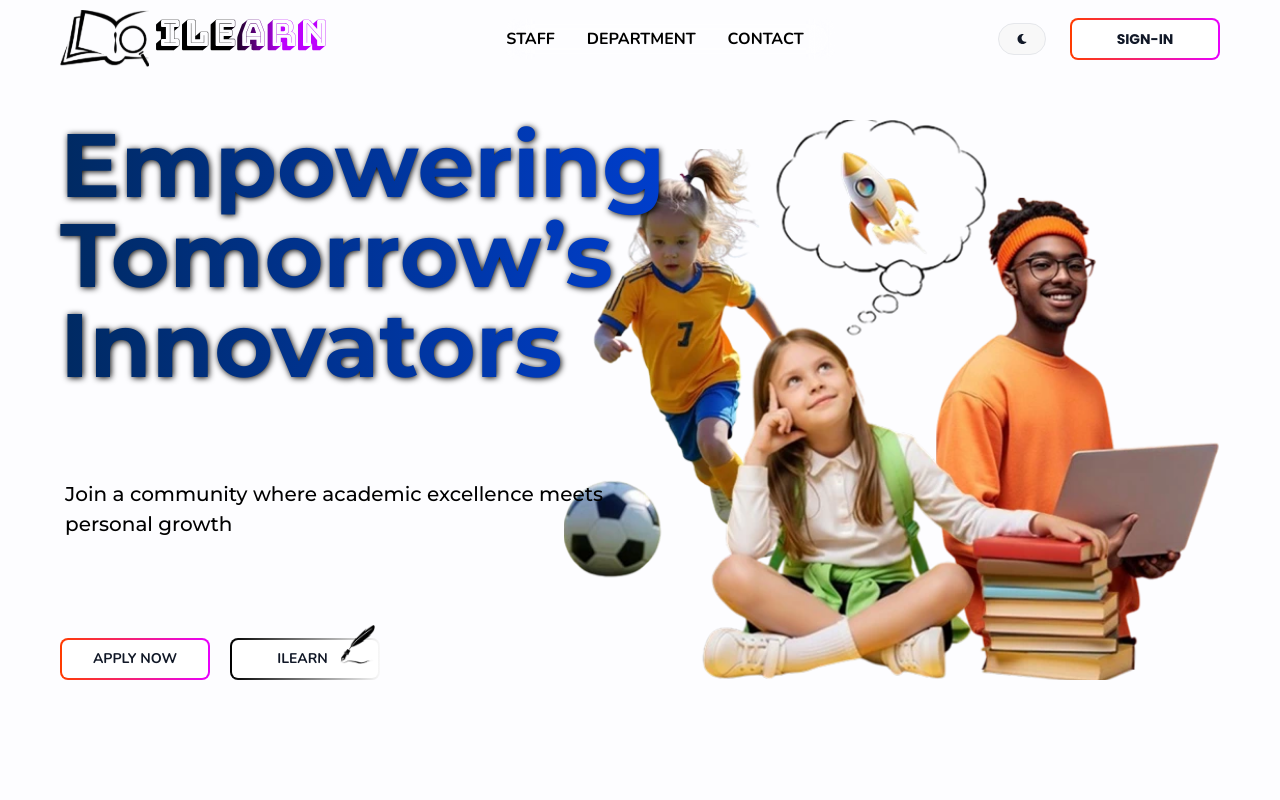
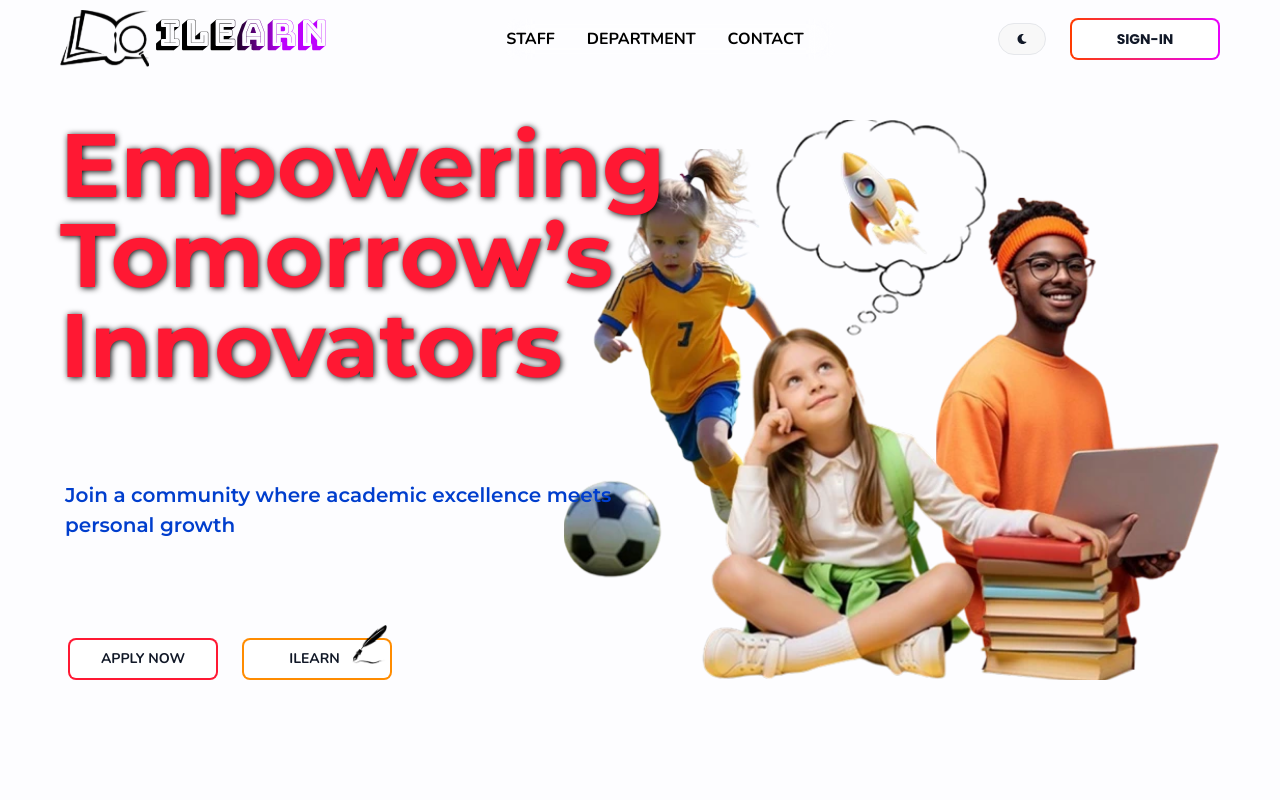
Before and after one commit to zerosyah/iLearnWeb, a React (Vite) app: page / in a window 1280 px wide. Shown: the top 800 px of the page. Built offline with nearby package versions, Linux system fonts and the light colour scheme; a web font is replaced by a local one.

Commit message:
updated color change

```diff
--- a/src/pages/Home.tsx
+++ b/src/pages/Home.tsx
@@ -127,7 +127,7 @@ export default function Home() {
   //const phoneHeight = width < 430 ? height : height
 
   return (
-    <section className="scroll-container flex h-fit w-full flex-col gap-[72px] overflow-y-scroll bg-coolWhite dark:bg-gray-700  lg:px-[60px]">
+    <section className="scroll-container flex h-full w-full flex-col gap-[72px] overflow-y-scroll bg-coolWhite dark:bg-gray-700  lg:px-[60px]">
       {/* Hero section start here */}
       <Stack
         className={`relative grid h-screen place-items-center justify-center`}
@@ -145,23 +145,24 @@ export default function Home() {
             style={{ maxWidth: vw <= 850 ? vw : vw * 0.45 }}
           >
             <h1
-              className="z-10 overflow-visible bg-gradient-to-r from-royalBlue to-persianBlue bg-clip-text text-center font-montserrat text-[53px] font-bold leading-[70px] text-transparent drop-shadow-[1px_1px_3px_black] md:text-[90px] md:leading-[110px] lg:text-start lg:text-[90px] lg:leading-[90px]"
+              className="z-10 overflow-visible bg-imperialRed bg-clip-text text-center font-montserrat text-[53px] font-bold leading-[70px] text-transparent drop-shadow-[1px_1px_3px_black] md:text-[90px] md:leading-[110px] lg:text-start lg:text-[90px] lg:leading-[90px]"
               style={{ maxWidth: vw <= 850 ? vw : vw * 0.7 }}
             >
               Empowering Tomorrow’s Innovators
             </h1>
             <p
-              className="flex-wrap px-[5px] text-center font-montserrat text-[20px] font-medium text-[#FF3C00] drop-shadow-[3px_3px_5px_black] md:text-[40px] lg:text-start lg:text-[20px] lg:text-black lg:drop-shadow-none"
+              className="flex-wrap px-[5px] text-center font-montserrat text-[20px] font-semibold text-persianBlue drop-shadow-[3px_3px_5px_black] md:text-[40px] lg:text-start lg:text-[20px] lg:text-persianBlue lg:drop-shadow-none"
               style={{ maxWidth: vw <= 850 ? vw : vw * 0.7 }}
             >
               Join a community where academic excellence meets personal growth
             </p>
-            <div className="flex gap-[20px] lg:mt-[10px]">
+            <div className="flex flex-col lg:flex-row w-full px-[8px] gap-[24px] lg:mt-[8px]">
               <Button
                 outline
-                gradientDuoTone="purpleToBlue"
-                className="h-fit bg-gradient-to-r from-[#FF3C00] to-[#E800FD] font-nunito text-[50px] font-bold uppercase md:w-[150px]"
+                //gradientDuoTone="purpleToBlue"
+                className="h-fit bg-imperialRed text-coolWhite font-nunito text-[50px] font-bold uppercase md:w-[150px]"
                 size={"md"}
+                color={"#ff1833"}
                 onClick={() => {
                   navigate("/signup");
                 }}
@@ -170,10 +171,11 @@ export default function Home() {
               </Button>
               <Button
                 // eslint-disable-next-line tailwindcss/no-custom-classname
-                className="via-blck/40 h-fit bg-gradient-to-r from-black to-default font-nunito text-[50px] font-bold uppercase md:w-[150px]"
+                className="via-blck/40 h-fit bg-selectiveYellow text-coolWhite font-nunito text-[50px] font-bold uppercase md:w-[150px]"
                 outline
-                gradientDuoTone="purpleToBlue"
+                //gradientDuoTone="purpleToBlue"
                 size={"md"}
+                color={"#ff1833"}
                 onClick={() => {
                   navigate("/signin");
                 }}
@@ -592,7 +594,6 @@ export default function Home() {
           ))}
         </Marquee>
       </Stack>
-
 
 
       <Stack className="mx-[8px] flex h-fit flex-col gap-[24px] lg:mx-0">
```
